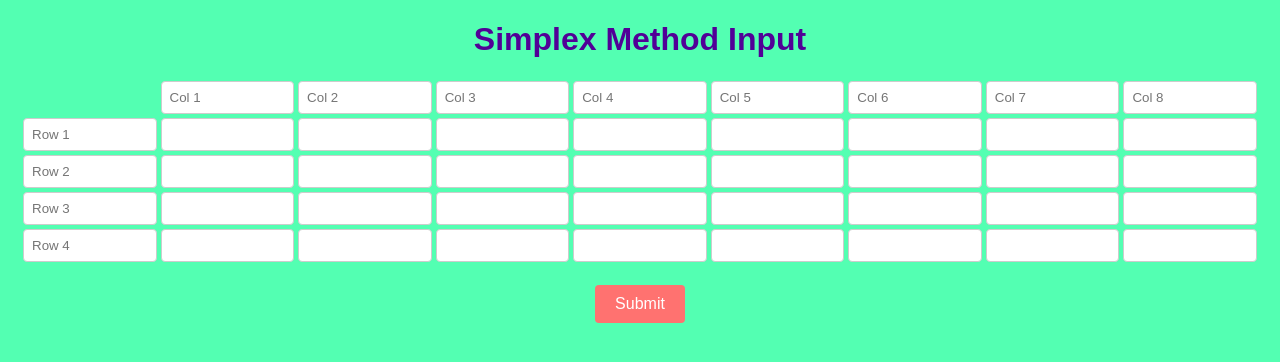
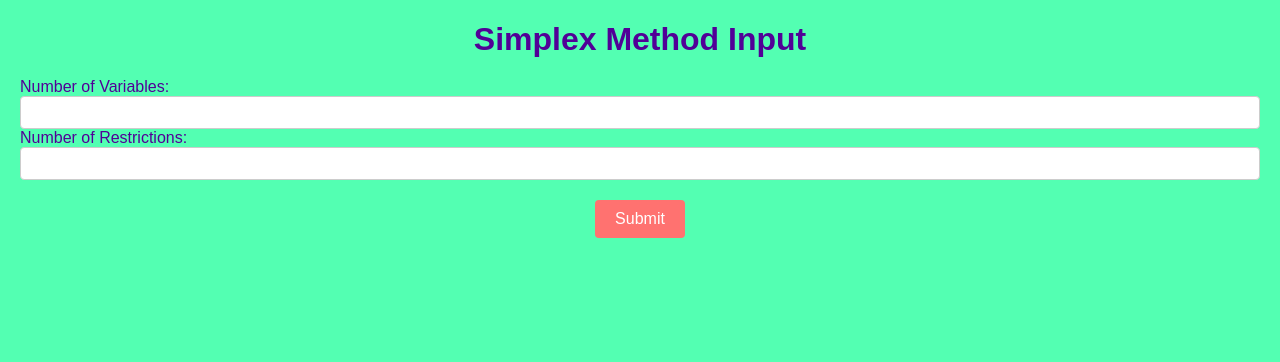
Before and after one commit to LeoTeodoro/simplex, a Flask app: page / in a window 1280 px wide. Shown: the top 362 px of the page. Run offline with Flask 3, Linux system fonts and the light colour scheme.

Commit message:
numero de restrições e variáveis

```diff
--- a/app.py
+++ b/app.py
@@ -8,11 +8,13 @@ app = Flask(__name__)
 def encontrar_coluna_pivo(dataframe):
     first_row = dataframe.iloc[0]
     column_most_negative = first_row.astype(float).idxmin()
+    print(column_most_negative)
     return column_most_negative
 
 def encontrar_linha_pivo(dataframe, column):
     last_column = dataframe.iloc[:, -1].astype(float)
     pivo_column = dataframe[column].astype(float)
+    print(pivo_column)
 
     minValue = float('inf')
     row_index = None
@@ -49,10 +51,10 @@ def veificar_parada(dataframe):
     else:
         return False
 
-def resultado(dataframe_inicial, dataframe_final):
+def resultado(dataframe_inicial, dataframe_final, num_vars):
     otimo = {}
-    columns1 = dataframe_inicial.columns[:4]
-    columns2 = dataframe_final.columns[:4]
+    columns1 = dataframe_inicial.columns[:num_vars]
+    columns2 = dataframe_final.columns[:num_vars]
 
     for column in columns1:
         if column in columns2:
@@ -64,8 +66,8 @@ def resultado(dataframe_inicial, dataframe_final):
                 otimo[column] = None
     return otimo
 
-def preco_sombra(dataframe_final):
-    return dataframe_final.iloc[0, 4:-1].to_dict()  # Convertendo para dicionário
+def preco_sombra(dataframe_final, num_vars):
+    return dataframe_final.iloc[0, num_vars:-1].to_dict()  # Convertendo para dicionário
 
 def simplex(dataframe):
     while not veificar_parada(dataframe):
@@ -80,6 +82,13 @@ def simplex(dataframe):
 def index():
     return render_template('index.html')
 
+# Rota para entrada de variáveis e restrições
+@app.route('/setup', methods=['POST'])
+def setup():
+    num_vars = int(request.form['num_vars'])
+    num_restrictions = int(request.form['num_restrictions'])
+    return render_template('input.html', num_vars=num_vars, num_restrictions=num_restrictions)
+
 # Rota para processar os dados do formulário
 @app.route('/process', methods=['POST'])
 def process():
@@ -87,8 +96,10 @@ def process():
     rows = request.form.getlist('rows[]')
     values = request.form.getlist('values[]')
 
-    # Reshape dos valores para uma matriz 4x8
-    values_matrix = np.array(values, dtype=float).reshape((4, 8))
+    # Reshape dos valores para uma matriz com base nas restrições e variáveis
+    num_vars = int(request.form['num_vars'])
+    num_restrictions = int(request.form['num_restrictions'])
+    values_matrix = np.array(values, dtype=float).reshape((num_restrictions + 1, num_vars + num_restrictions + 1))
 
     # Criação do DataFrame
     df = pd.DataFrame(values_matrix, columns=columns, index=rows)
@@ -96,8 +107,8 @@ def process():
     # Aplicação do método Simplex
     result_df = simplex(df)
 
-    otimo = resultado(df, result_df)
-    preco_sombra_values = preco_sombra(result_df)
+    otimo = resultado(df, result_df, num_vars)
+    preco_sombra_values = preco_sombra(result_df, num_vars)
 
     # Conversão do DataFrame resultante para HTML
     result_html = result_df.to_html(classes='table table-bordered')
--- a/static/styles.css
+++ b/static/styles.css
@@ -13,14 +13,14 @@ h1 {
 
 h2 {
     text-align: center;
-    color: #510097; /* Cor dos subtítulos */
+    color: #cf0081; /* Cor dos subtítulos */
 }
 
 .input-container {
     margin-bottom: 20px;
 }
 
-input[type="text"] {
+input[type="text"], input[type="number"] {
     width: 100%;
     padding: 8px;
     box-sizing: border-box;
--- a/templates/index.html
+++ b/templates/index.html
@@ -9,27 +9,11 @@
 <body>
     <h1>Simplex Method Input</h1>
     <div class="input-container">
-        <form action="/process" method="post">
-            <table>
-                <thead>
-                    <tr>
-                        <th></th>
-                        {% for i in range(8) %}
-                            <th><input type="text" name="columns[]" placeholder="Col {{ i+1 }}"></th>
-                        {% endfor %}
-                    </tr>
-                </thead>
-                <tbody>
-                    {% for i in range(4) %}
-                        <tr>
-                            <td><input type="text" name="rows[]" placeholder="Row {{ i+1 }}"></td>
-                            {% for j in range(8) %}
-                                <td><input type="text" name="values[]"></td>
-                            {% endfor %}
-                        </tr>
-                    {% endfor %}
-                </tbody>
-            </table>
+        <form action="/setup" method="post">
+            <label for="num_vars">Number of Variables:</label>
+            <input type="number" id="num_vars" name="num_vars" min="1" required>
+            <label for="num_restrictions">Number of Restrictions:</label>
+            <input type="number" id="num_restrictions" name="num_restrictions" min="1" required>
             <button type="submit">Submit</button>
         </form>
     </div>
```
Also changed, not shown: templates/input.html (added, +39 -0 lines).
